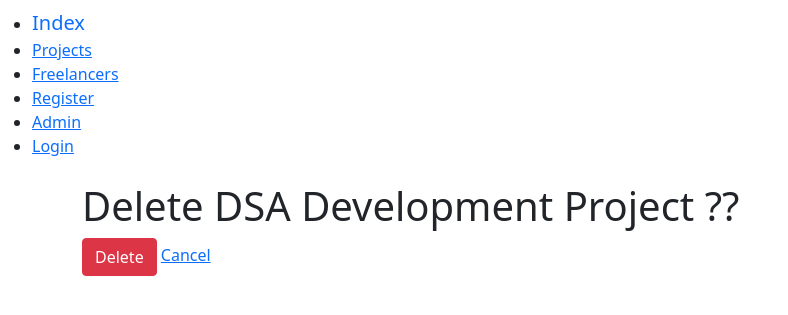
After one commit to man-is-h/jobfair, a Django app: page /jobfair_app/project_delete/1/ in a window 1280 px wide. The commit adds this page. Shown: the top 315 px of the page, without its empty margins (0-788 px from the left). Run offline with Django 3.2, Linux system fonts and the light colour scheme; data comes from the database, SQL or seed files in the repository; both versions use the stored data as it was after the commit.

Commit message:
added delete and update features

```diff
--- a/jobfair_website/jobfair_app/models.py
+++ b/jobfair_website/jobfair_app/models.py
@@ -1,5 +1,6 @@
 from django.db import models
 from django.contrib.auth.models import User
+from django.urls import reverse
 # Create your models here.
 class Project(models.Model):
     name = models.CharField(max_length = 256)
@@ -15,6 +16,9 @@ class Project(models.Model):
 
     def __str__(self):
         return self.name
+
+    def get_absolute_url(self):
+        return reverse("jobfair_app:project_detail", kwargs = {'pk':self.pk})
 
 
 class Freelancer(models.Model):
--- a/jobfair_website/jobfair_app/urls.py
+++ b/jobfair_website/jobfair_app/urls.py
@@ -23,6 +23,9 @@ urlpatterns = [
     path('', views.IndexView.as_view(), name='index'),
     path('project_list/',views.ProjectListView.as_view(), name = 'project_list'),
     path('project_list/<pk>/',views.ProjectDetailView.as_view(), name = 'project_detail'),
+    path('project_create/',views.ProjectCreateView.as_view(), name = 'project_create'),
+    path('project_update/<pk>/',views.ProjectUpdateView.as_view(), name = 'project_update'),
+    path('project_delete/<pk>/',views.ProjectDeleteView.as_view(), name = 'project_delete'),
     path('freelancer_list/',views.FreelancerListView.as_view(), name = 'freelancer_list'),
     path('freelancer_list/<pk>/',views.FreelancerDetailView.as_view(), name = 'freelancer_detail'),
     path('register', views.register, name='register'),
--- a/jobfair_website/jobfair_app/views.py
+++ b/jobfair_website/jobfair_app/views.py
@@ -1,10 +1,13 @@
 from django.shortcuts import render
 from django.http import HttpResponse, HttpResponseRedirect
-from django.views.generic import View, TemplateView, ListView, DetailView
+from django.views.generic import (View, TemplateView,
+                                    ListView, DetailView,
+                                    CreateView, UpdateView,
+                                    DeleteView)
 from jobfair_app import models
 from jobfair_app.forms import UserForm, UserProfileInfoForm
 
-from django.urls import reverse
+from django.urls import reverse, reverse_lazy
 from django.contrib.auth.decorators import login_required
 from django.contrib.auth import authenticate, login, logout
 # Create your views here.
@@ -102,3 +105,18 @@ class FreelancerDetailView(DetailView):
     model = models.Freelancer
     template_name = 'freelancer_detail.html'
     context_object_name = 'freelancer_detail'
+
+class ProjectCreateView(CreateView):
+    model = models.Project
+    fields = ('name', 'description', 'stipend')
+    template_name = 'project_form.html'
+
+class ProjectUpdateView(UpdateView):
+    model = models.Project
+    fields = ('name','description','stipend')
+    template_name = 'project_form.html'
+
+class ProjectDeleteView(DeleteView):
+    model = models.Project
+    success_url = reverse_lazy('jobfair_app:project_list')
+    template_name = 'project_confirm_delete.html'
--- a/jobfair_website/templates/base.html
+++ b/jobfair_website/templates/base.html
@@ -24,7 +24,10 @@
       </ul>
 
     </nav>
-    {% block body_block %}
-    {% endblock %}
+    <div class="container">
+      {% block body_block %}
+      {% endblock %}
+    </div>
+
   </body>
 </html>
--- a/jobfair_website/templates/login.html
+++ b/jobfair_website/templates/login.html
@@ -10,7 +10,7 @@
     <input type="text" name="username" placeholder="Enter Username">
 
     <label for="password">Password:</label>
-    <input type="text" name="password">
+    <input type="password" name="password">
 
     <input type="submit" name="" value="Login">
   </form>
--- /dev/null
+++ b/jobfair_website/templates/project_confirm_delete.html
@@ -0,0 +1,10 @@
+{% extends "base.html" %}
+{% block body_block %}
+  <h1>Delete {{project.name}} ??</h1>
+  <form class="" method="post">
+    {% csrf_token %}
+    <input class="btn btn-danger" type="submit" name="" value="Delete">
+
+    <a href="{% url 'jobfair_app:project_detail' pk=project.pk %}">Cancel</a>
+  </form>
+{% endblock %}
```
Also changed, not shown: jobfair_website/templates/project_detail.html (+8 -0 lines), jobfair_website/templates/project_form.html (added, +16 -0 lines), jobfair_website/db.sqlite3.
